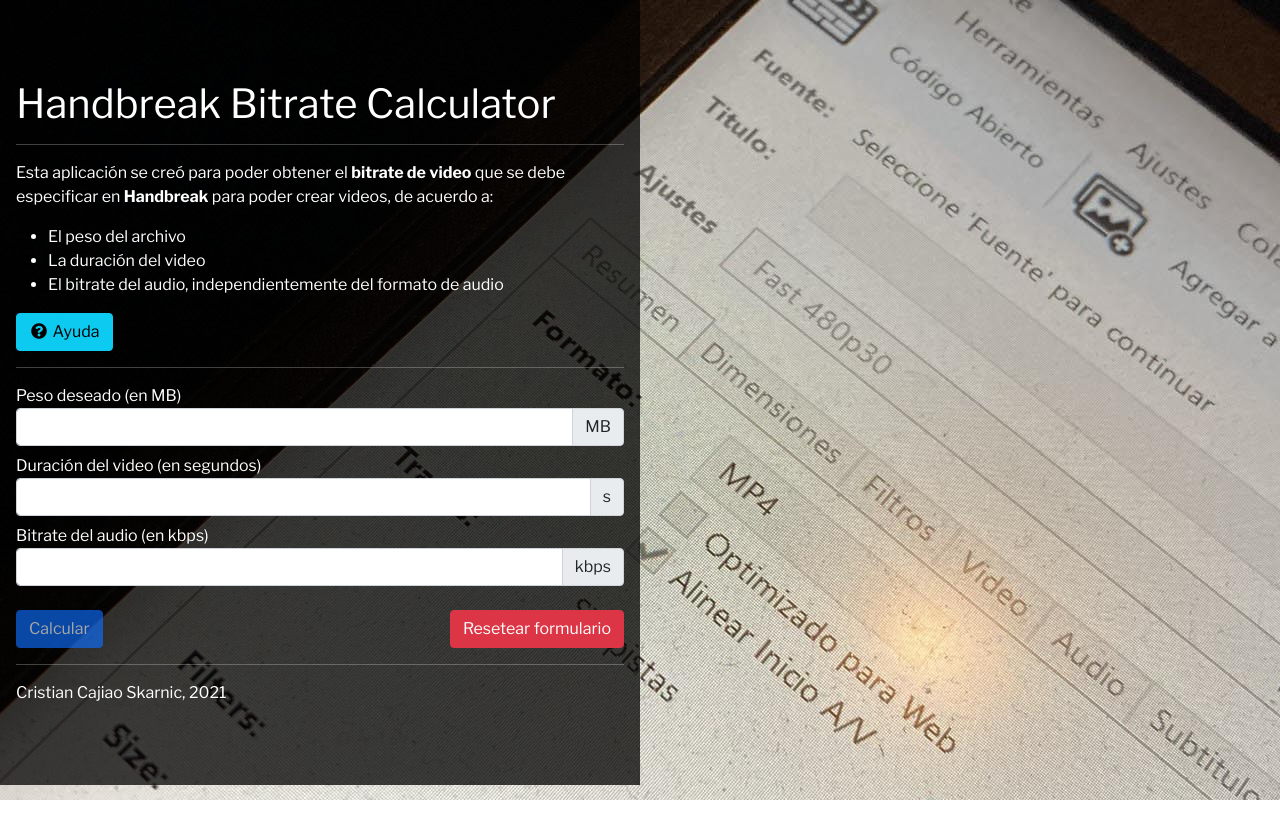
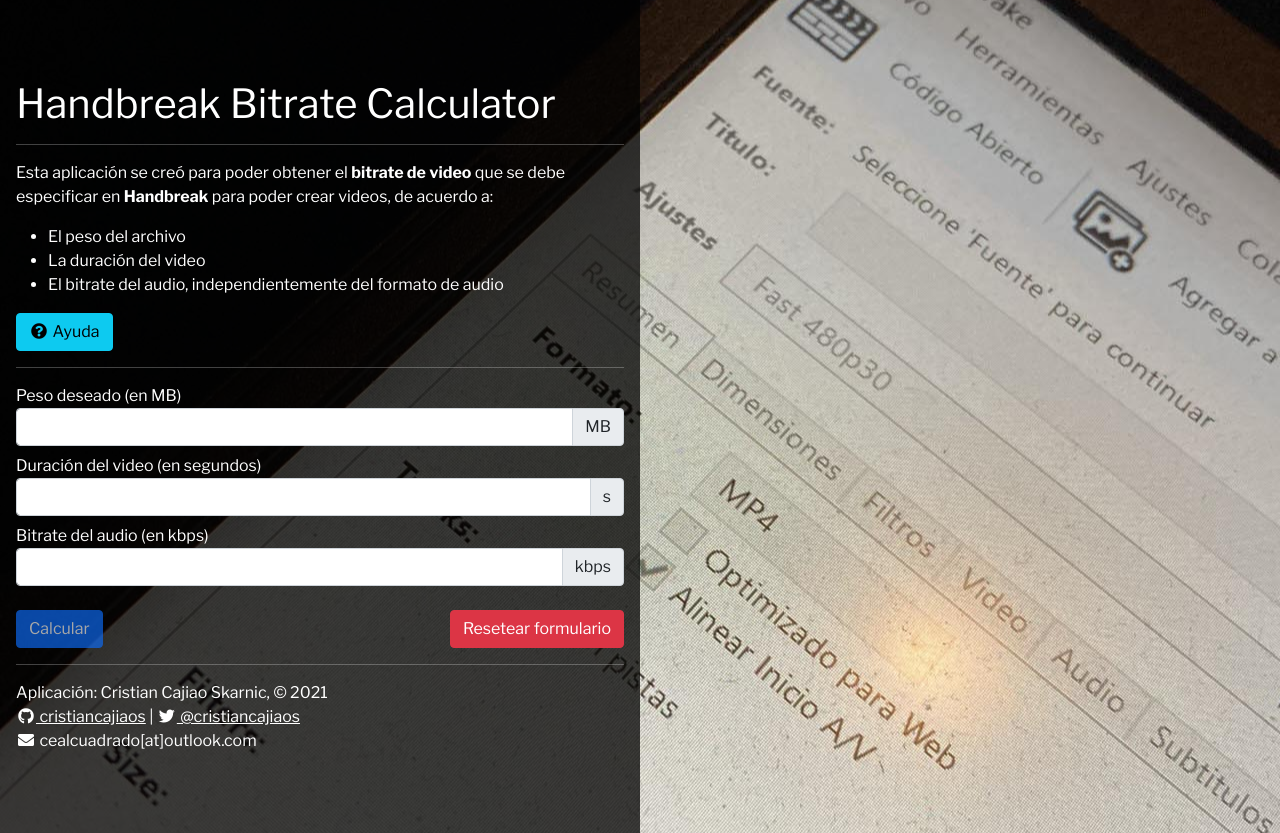
Before and after one commit to cristiancajiaos/handbreak-calculator-bs, an Angular app: page / in a window 1280 px wide. Before the commit the page ends 800 px from the top, so only its background shows below. Built offline with nearby package versions, Linux system fonts and the light colour scheme.

Commit message:
Creado componente Footer

```diff
--- a/src/app/app.module.ts
+++ b/src/app/app.module.ts
@@ -9,15 +9,15 @@ import { AppComponent } from './app.component';
 import { LayoutComponent } from './layout/layout.component';
 import { CalculatorComponent } from './calculator/calculator.component';
 import { HelpComponent } from './calculator/help/help.component';
-
-
+import { FooterComponent } from './layout/footer/footer.component';
 
 @NgModule({
   declarations: [
     AppComponent,
     LayoutComponent,
     CalculatorComponent,
-    HelpComponent
+    HelpComponent,
+    FooterComponent
   ],
   imports: [
     BrowserModule,
--- /dev/null
+++ b/src/app/layout/footer/footer.component.html
@@ -0,0 +1,7 @@
+<footer>
+  Aplicación: Cristian Cajiao Skarnic, &#169; {{currentYear}}<br/>
+  <a href="https://github.com/cristiancajiaos" target="_blank"><i class="fab fa-github fa-fw"></i> cristiancajiaos</a> |
+  <a href="https://twitter.com/cristiancajiaos" target="_blank"><i class="fab fa-twitter fa-fw"></i> @cristiancajiaos</a>
+  <br />
+  <i class="fas fa-envelope fa-fw"></i> cealcuadrado[at]outlook.com
+</footer>
--- /dev/null
+++ b/src/app/layout/footer/footer.component.scss
@@ -0,0 +1,5 @@
+footer {
+  a {
+    color: white;
+  }
+}
--- /dev/null
+++ b/src/app/layout/footer/footer.component.ts
@@ -0,0 +1,19 @@
+import { Component, OnInit } from '@angular/core';
+import { NumberLiteralType } from 'typescript';
+
+@Component({
+  selector: 'app-footer',
+  templateUrl: './footer.component.html',
+  styleUrls: ['./footer.component.scss']
+})
+export class FooterComponent implements OnInit {
+
+  currentYear: number;
+
+  constructor() { }
+
+  ngOnInit(): void {
+    this.currentYear = new Date().getFullYear();
+  }
+
+}
--- a/src/app/layout/layout.component.html
+++ b/src/app/layout/layout.component.html
@@ -7,7 +7,5 @@
     <app-calculator></app-calculator>
   </main>
   <hr/>
-  <footer>
-    Cristian Cajiao Skarnic, {{currentYear}}
-  </footer>
+  <app-footer></app-footer>
 </div>
--- a/src/app/layout/layout.component.ts
+++ b/src/app/layout/layout.component.ts
@@ -7,12 +7,10 @@ import { Component, OnInit } from '@angular/core';
 })
 export class LayoutComponent implements OnInit {
 
-  currentYear: number;
-
   constructor() { }
 
   ngOnInit(): void {
-    this.currentYear = new Date().getFullYear();
+
   }
 
 }
```
Also changed, not shown: 1 other file (tests, documents, lock files or other folders).
